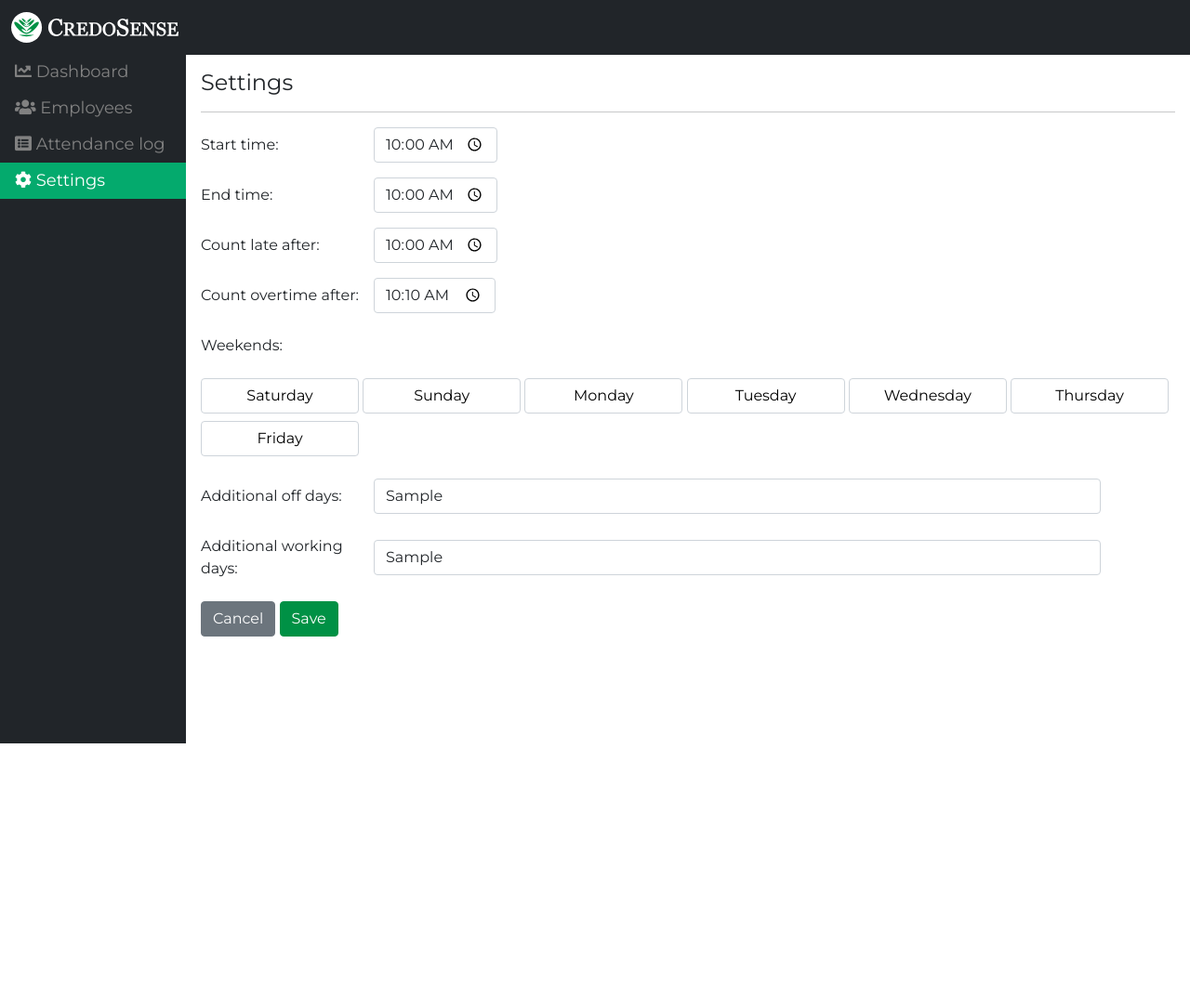
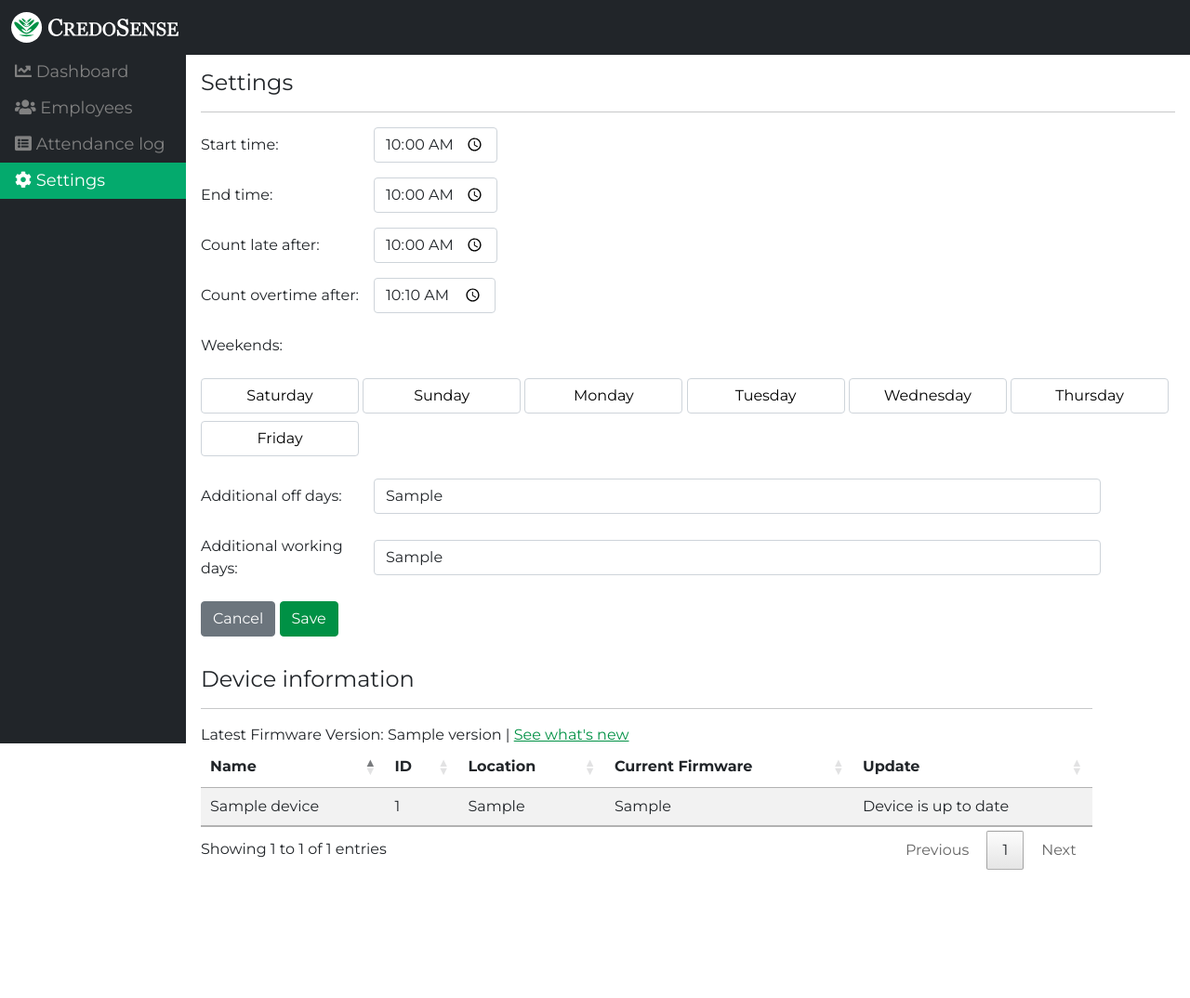
Before and after one commit to CredoSenseInc/cs-attendance-system-django, a Django app: template templates/settings/settings.html in a window 1280 px wide. Shown: the whole page at 93% size. Run offline with Django 3.2, Linux system fonts and the light colour scheme; the template is opened without the code that fills it: most values are stand-ins (such as "Sample title", 1, 10 or a date in 2020); some libraries are stand-ins or nearby versions.

Commit message:
Device OTA update

```diff
--- a/api_esp/views.py
+++ b/api_esp/views.py
@@ -21,7 +21,7 @@ class showCommands(APIView):
     def get(self, request):
         five_minutes_ago = datetime.datetime.now()  + datetime.timedelta(minutes=-5)
         print(five_minutes_ago)
-        commandsToSend = commands.objects.filter(Q(isExecuted = False, timestamp__gte=five_minutes_ago) | Q(isExecuted = False, message__contains = "delete"))
+        commandsToSend = commands.objects.filter(Q(isExecuted = False, timestamp__gte=five_minutes_ago) | Q(isExecuted = False, message__contains = "delete") | Q(isExecuted = False, message__contains = "update"))
         serialize = commands_serializer(commandsToSend, many = True)
         return Response(serialize.data)
 
--- a/dashboard/views.py
+++ b/dashboard/views.py
@@ -50,7 +50,7 @@ def dashboard(request):
 
         # "current_time" : current_time
     }
-    # create_daily_log()
+    create_daily_log()
     return render(request, 'dashboard/dashboard.html', context)
 
 # @login_required(login_url='user/login/')
--- a/requirements.txt
+++ b/requirements.txt
@@ -4,12 +4,16 @@ Django==3.2.11
 django-crispy-forms==1.13.0
 django-crontab==0.7.1
 django-filter==21.1
+django-js-asset==1.2.2
 djangorestframework==3.13.1
 importlib-metadata==4.10.0
 Markdown==3.3.6
+numpy==1.21.5
+pandas==1.3.5
 PyMySQL==1.0.2
 python-dateutil==2.8.2
 pytz==2021.3
+semantic-version==2.8.5
 six==1.16.0
 sqlparse==0.4.2
 typing-extensions==4.0.1
--- a/settings/urls.py
+++ b/settings/urls.py
@@ -3,4 +3,5 @@ from .views import *
 urlpatterns = [
     path('', settings, name='settings'),
     path('update', update, name='update'),
+    path('firmware-update', firmware_update, name='firmware_update'),
     ]
--- /dev/null
+++ b/templates/settings/changelog.html
@@ -0,0 +1,49 @@
+<!-- Modal -->
+
+<div class="modal fade" id="whatnew" tabindex="-1" aria-labelledby="empadd" aria-hidden="true">
+    <div class="modal-dialog modal-dialog-centered modal-dialog-scrollable">
+      <div class="modal-content">
+        <div class="modal-header">
+          <h5 class="modal-title" id="exampleModalLabel">Firmware Version: {{firmware_version.version}}</h5>
+          <button type="button" class="btn-close" data-bs-dismiss="modal" aria-label="Close"></button>
+        </div>
+        <div class="modal-body">
+            Changelog:<br>
+            {{firmware_version.changelog|safe}}
+            <div class="modal-footer">
+              <button type="button" class="btn btn-secondary" data-bs-dismiss="modal">Close</button>
+            </div>
+          </form>
+        </div>
+
+      </div>
+    </div>
+</div>
+
+<div class="container">
+    <div class="row">
+        <!-- Delete Modal -->
+            <div class="modal fade" id="DeleteModal{{emp.id}}" tabindex="-1" aria-labelledby="DeleteExampleModalLabel{{emp.id}}" aria-hidden="true">
+                <div class="modal-dialog modal-dialog-centered">
+                <div class="modal-content">
+                    <div class="modal-header">
+                    <h5 class="modal-title" id="DeleteExampleModalLabel{{emp.id}}">Remove {{emp.emp_name}} (ID: {{emp.id}})?</h5>
+                    <button type="button" class="btn-close" data-bs-dismiss="modal" aria-label="Close"></button>
+                    </div>
+                    <div class="modal-body">
+                    Are you sure you want to remove {{emp.emp_name}} (ID: {{emp.id}})? Once deleted the employee records will also be deleted from the system. This action cannot be reverted, please proceed with caution.
+                    </div>
+                    <form method="POST" action = "{%url 'update-emp' %}" enctype="multipart/form-data">
+                        {% csrf_token %}
+                        <input hidden type="text" class="form-control" id="emp-id" name="id" required value="{{emp.id}}">
+                    <div class="modal-footer">
+                    <button type="button" class="btn btn-secondary" data-bs-dismiss="modal">Cancel</button>
+                    <button type="submit" class="btn btn-danger" name="button" value="delete">Delete</button>
+                    </div>
+                    </form>
+                </div>
+                </div>
+            </div>
+
+    </div>
+</div>
--- a/templates/settings/settings.html
+++ b/templates/settings/settings.html
@@ -161,6 +161,48 @@
     </div>
   </div>
 
+
+
+  <div class="row mt-3">
+    <div class="col-11">
+      <h4>Device information</h4>
+      <hr>
+      {% include "settings/changelog.html" %}
+      Latest Firmware Version: {{firmware_version.version}} | <a href="#" data-bs-toggle="modal" data-bs-target="#whatnew" style="color: #009145;"><u>See what's new</u></a>
+      <table id="deviceTable" class="table table-striped table-hover table-responsive" style="width:100%">
+        <thead>
+            <tr>
+                <th>Name</th>
+                <th>ID</th>
+                <th>Location</th>
+                <th>Current Firmware</th>
+                <th>Update</th>
+            </tr>
+        </thead>
+        <tbody>
+
+            {%for d in device%}
+            {% include "settings/warning.html" %}
+            <tr>
+                <td style="vertical-align: text-top;">{{d.device_name}}</td>
+                <td style="vertical-align: text-top;">{{d.device_id}}</td>
+                <td style="vertical-align: text-top;">{{d.device_location}}</td>
+                <td style="vertical-align: text-top;">{{d.firmware_version}}</td>
+                {% if  d.update_available %}
+                <td style="vertical-align: text-top;"><button class="btn btn-primary" data-bs-toggle="modal" data-bs-target="#update{{d.device_id}}">Update to version {{firmware_version.version}}</button></td>
+                {% else %}
+                <td style="vertical-align: text-top;">Device is up to date</td>
+                {% endif %}
+            </tr>
+            {%endfor%}
+        </tbody>
+    </table>
+
+
+    </div>
+  </div>
+
+
 </div>
 
 </div>
@@ -174,7 +216,10 @@
 
 <script>
   $(document).ready(function () {
-    $('#attendanceTable').DataTable();
+    $('#deviceTable').DataTable({
+      "searching": false,
+      "lengthChange": false
+    });
   });
 </script>
 
--- /dev/null
+++ b/templates/settings/warning.html
@@ -0,0 +1,57 @@
+<!-- Modal -->
+
+<div class="modal fade" id="update{{d.device_id}}" tabindex="-1" aria-labelledby="empadd" aria-hidden="true">
+    <div class="modal-dialog modal-dialog-centered modal-dialog-scrollable">
+      <div class="modal-content">
+        <div class="modal-header">
+          <h5 class="modal-title" id="exampleModalLabel">Device firmware update confirmation</h5>
+          <button type="button" class="btn-close" data-bs-dismiss="modal" aria-label="Close"></button>
+        </div>
+        <div class="modal-body">
+            Make sure the device is powerd on and connected to Wi-Fi. Diconecting Wi-Fi or power failure might render the fingerprint device unfunctional.<br><br>Do you want to proceed?
+          <form name="atn-update" class="form mt-2" action="{%url 'firmware_update' %}" method="post" id="updateForm">
+
+            {% csrf_token %}
+
+
+            <input type="text" id="from" name="id" class="form-control" aria-describedby="FromTime"
+            value="{{d.device_id}}" required hidden>
+
+            <div class="modal-footer">
+              <button type="button" class="btn btn-secondary" data-bs-dismiss="modal">Cancel</button>
+              <button type="submit" class="btn btn-primary" name="button" value="firmware-update">Update</button>
+            </div>
+          </form>
+        </div>
+
+      </div>
+    </div>
+</div>
+
+<div class="container">
+    <div class="row">
+        <!-- Delete Modal -->
+            <div class="modal fade" id="DeleteModal{{emp.id}}" tabindex="-1" aria-labelledby="DeleteExampleModalLabel{{emp.id}}" aria-hidden="true">
+                <div class="modal-dialog modal-dialog-centered">
+                <div class="modal-content">
+                    <div class="modal-header">
+                    <h5 class="modal-title" id="DeleteExampleModalLabel{{emp.id}}">Remove {{emp.emp_name}} (ID: {{emp.id}})?</h5>
+                    <button type="button" class="btn-close" data-bs-dismiss="modal" aria-label="Close"></button>
+                    </div>
+                    <div class="modal-body">
+                    Are you sure you want to remove {{emp.emp_name}} (ID: {{emp.id}})? Once deleted the employee records will also be deleted from the system. This action cannot be reverted, please proceed with caution.
+                    </div>
+                    <form method="POST" action = "{%url 'update-emp' %}" enctype="multipart/form-data">
+                        {% csrf_token %}
+                        <input hidden type="text" class="form-control" id="emp-id" name="id" required value="{{emp.id}}">
+                    <div class="modal-footer">
+                    <button type="button" class="btn btn-secondary" data-bs-dismiss="modal">Cancel</button>
+                    <button type="submit" class="btn btn-danger" name="button" value="delete">Delete</button>
+                    </div>
+                    </form>
+                </div>
+                </div>
+            </div>
+
+    </div>
+</div>
```
Also changed, not shown: api_esp/serializers.py (+13 -1 lines), device/admin.py (+7 -0 lines), device/models.py (+12 -2 lines), settings/views.py (+33 -2 lines), device/migrations/0003_auto_20220121_0828.py (added), device/migrations/0004_firmware_changelog.py (added).
